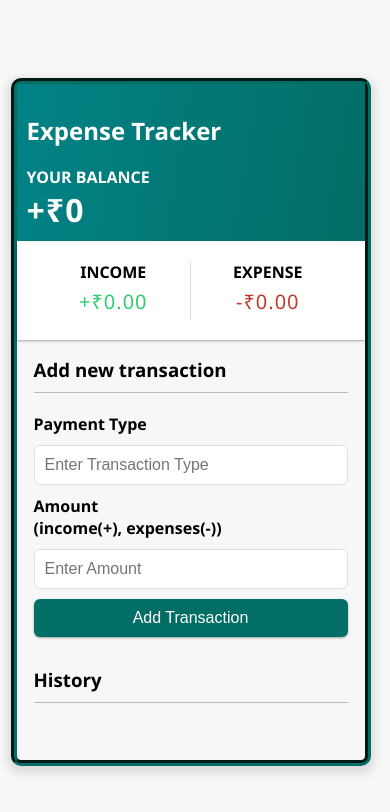
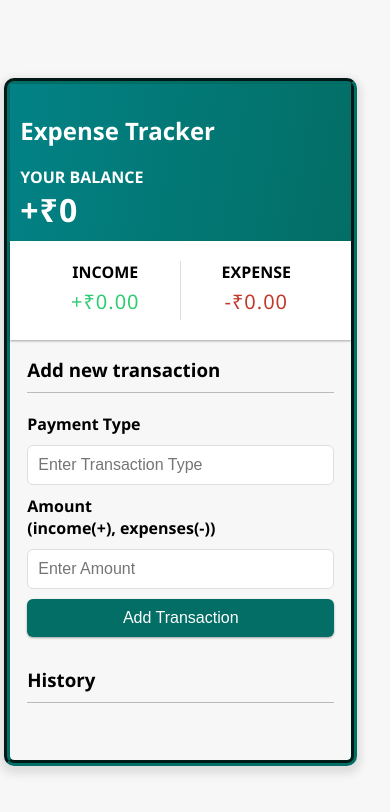
Before and after one commit to rajeshg0ud/expenseTracker, a React (Create React App) app: page / in a window 390 px wide. Shown: the top 812 px of the page. Built offline with nearby package versions, Linux system fonts and the light colour scheme.

Commit message:
Add files via upload

```diff
--- a/src/App.css
+++ b/src/App.css
@@ -177,11 +177,11 @@ input[type='number'].error {
 
   @media (max-width: 767px){
     body{
-      width: 90%;
+      width: 85%;
       margin-left: 15px;
     }
     .container {
-      width: 360px;
+      width: 353px;
       margin: 5px;
     }
   }
```
